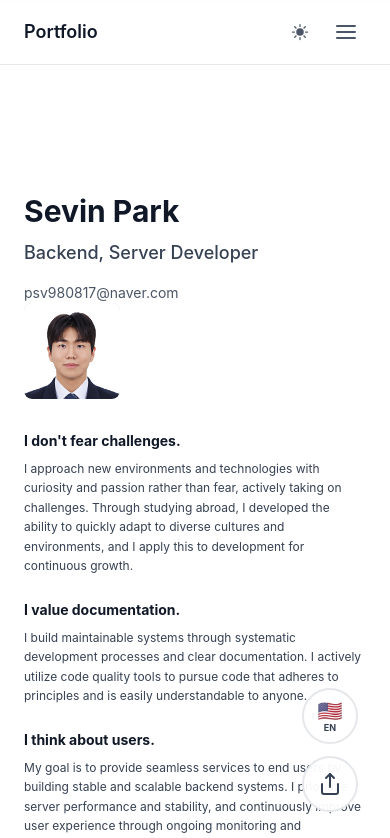
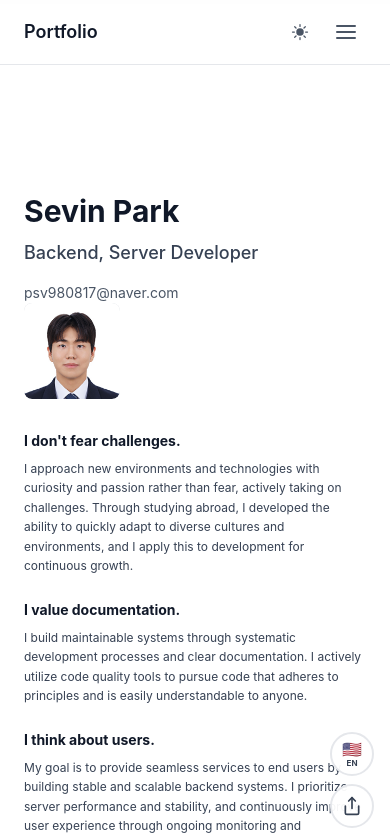
Before and after one commit to sevineleven/portfolio, a Next.js app: page /en in a window 390 px wide. Shown: the top 838 px of the page. Built offline with nearby package versions, Linux system fonts and the light colour scheme; a web font is replaced by a local one.

Commit message:
fix: 모바일에서 footer 버튼이 다국어/공유 버튼에 가려지는 문제 수정

```diff
--- a/components/layout/Footer.tsx
+++ b/components/layout/Footer.tsx
@@ -12,7 +12,7 @@ export default function Footer({ locale }: FooterProps) {
   const currentYear = new Date().getFullYear();
 
   return (
-    <footer className="border-t border-gray-200 bg-gray-50 py-6 md:py-8 dark:border-slate-800 dark:bg-transparent">
+    <footer className="border-t border-gray-200 bg-gray-50 py-6 md:py-8 pb-24 md:pb-8 dark:border-slate-800 dark:bg-transparent">
       <Container>
         <div className="text-center space-y-2">
           <div className="flex items-center justify-center gap-4">
--- a/components/ui/LanguageSwitcher.tsx
+++ b/components/ui/LanguageSwitcher.tsx
@@ -92,19 +92,19 @@ export default function LanguageSwitcher() {
   };
 
   return (
-    <div className="fixed bottom-8 right-8 z-50 flex flex-col gap-3 items-end">
+    <div className="fixed bottom-4 right-4 md:bottom-8 md:right-8 z-50 flex flex-col gap-2 md:gap-3 items-end">
       {/* 메인 버튼 */}
       <button
         onClick={() => setIsOpen(!isOpen)}
-        className="group flex items-center justify-center w-14 h-14 rounded-full bg-white/95 dark:bg-slate-800/95 border-2 border-gray-200 dark:border-slate-600 hover:border-gray-300 dark:hover:border-slate-400 transition-all duration-200 hover:opacity-90"
+        className="group flex items-center justify-center w-11 h-11 md:w-14 md:h-14 rounded-full bg-white/95 dark:bg-slate-800/95 border-2 border-gray-200 dark:border-slate-600 hover:border-gray-300 dark:hover:border-slate-400 transition-all duration-200 hover:opacity-90"
         aria-label="Switch language"
       >
         {isOpen ? (
-          <span className="text-2xl">🌐</span>
+          <span className="text-xl md:text-2xl">🌐</span>
         ) : (
           <div className="flex flex-col items-center gap-0.5">
-            <span className="text-xl leading-none">{flagEmojis[currentLocale]}</span>
-            <span className="text-[9px] font-bold text-gray-700 dark:text-gray-200 leading-none">
+            <span className="text-base md:text-xl leading-none">{flagEmojis[currentLocale]}</span>
+            <span className="text-[8px] md:text-[9px] font-bold text-gray-700 dark:text-gray-200 leading-none">
               {languageLabels[currentLocale]}
             </span>
           </div>
@@ -115,12 +115,12 @@ export default function LanguageSwitcher() {
       <div className="relative">
         <button
           onClick={() => setShareMenuOpen(!shareMenuOpen)}
-          className="group flex items-center justify-center w-14 h-14 rounded-full bg-white/95 dark:bg-slate-800/95 border-2 border-gray-200 dark:border-slate-600 hover:border-gray-300 dark:hover:border-slate-400 transition-all duration-200 hover:opacity-90 relative"
+          className="group flex items-center justify-center w-11 h-11 md:w-14 md:h-14 rounded-full bg-white/95 dark:bg-slate-800/95 border-2 border-gray-200 dark:border-slate-600 hover:border-gray-300 dark:hover:border-slate-400 transition-all duration-200 hover:opacity-90 relative"
           aria-label="Share"
           title="Share"
         >
           {copied ? (
-            <span className="text-2xl">✓</span>
+            <span className="text-xl md:text-2xl">✓</span>
           ) : (
             <svg
               xmlns="http://www.w3.org/2000/svg"
@@ -130,7 +130,7 @@ export default function LanguageSwitcher() {
               strokeWidth="2"
               strokeLinecap="round"
               strokeLinejoin="round"
-              className="w-6 h-6 text-gray-700 dark:text-gray-200"
+              className="w-5 h-5 md:w-6 md:h-6 text-gray-700 dark:text-gray-200"
             >
               <path d="M4 12v8a2 2 0 0 0 2 2h12a2 2 0 0 0 2-2v-8" />
               <polyline points="16 6 12 2 8 6" />
@@ -209,15 +209,15 @@ export default function LanguageSwitcher() {
               <button
                 key={locale}
                 onClick={() => switchLanguage(locale)}
-                className={`flex flex-col items-center justify-center w-14 h-14 rounded-full bg-white/95 dark:bg-slate-800/95 border-2 transition-all duration-200 hover:opacity-90 ${
+                className={`flex flex-col items-center justify-center w-11 h-11 md:w-14 md:h-14 rounded-full bg-white/95 dark:bg-slate-800/95 border-2 transition-all duration-200 hover:opacity-90 ${
                   locale === currentLocale
                     ? 'border-slate-400 dark:border-slate-500'
                     : 'border-gray-200 dark:border-slate-600 hover:border-gray-300 dark:hover:border-slate-500'
                 }`}
                 aria-label={`Switch to ${locale}`}
               >
-                <span className="text-xl leading-none">{flagEmojis[locale]}</span>
-                <span className="text-[9px] font-bold text-gray-700 dark:text-gray-200 leading-none mt-0.5">
+                <span className="text-base md:text-xl leading-none">{flagEmojis[locale]}</span>
+                <span className="text-[8px] md:text-[9px] font-bold text-gray-700 dark:text-gray-200 leading-none mt-0.5">
                   {languageLabels[locale]}
                 </span>
               </button>
--- a/package.json
+++ b/package.json
@@ -1,6 +1,6 @@
 {
   "name": "portfolio",
-  "version": "1.8.0",
+  "version": "1.8.1",
   "private": true,
   "scripts": {
     "dev": "next dev",
```
Also changed, not shown: 1 other file (tests, documents, lock files or other folders).
